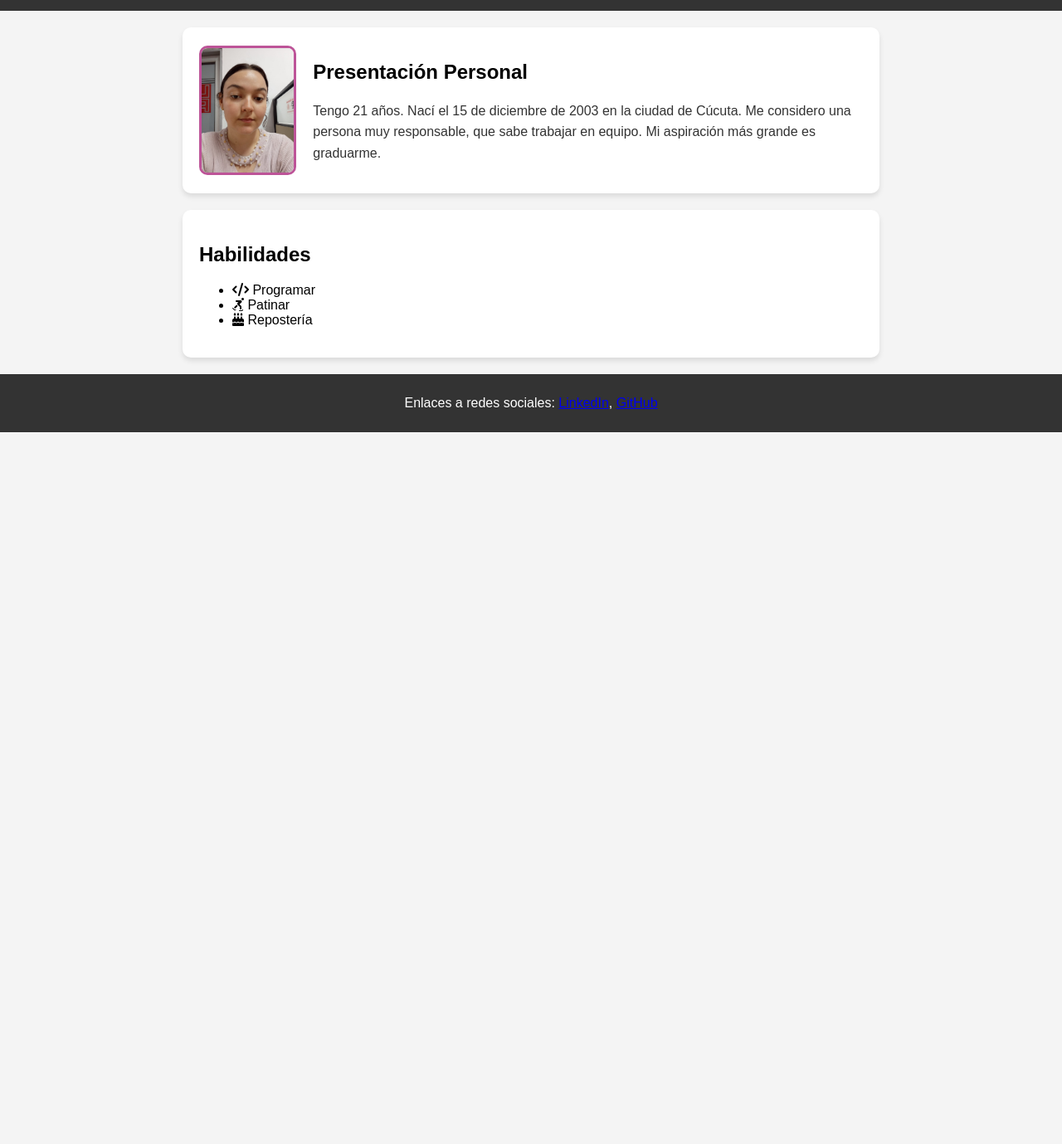
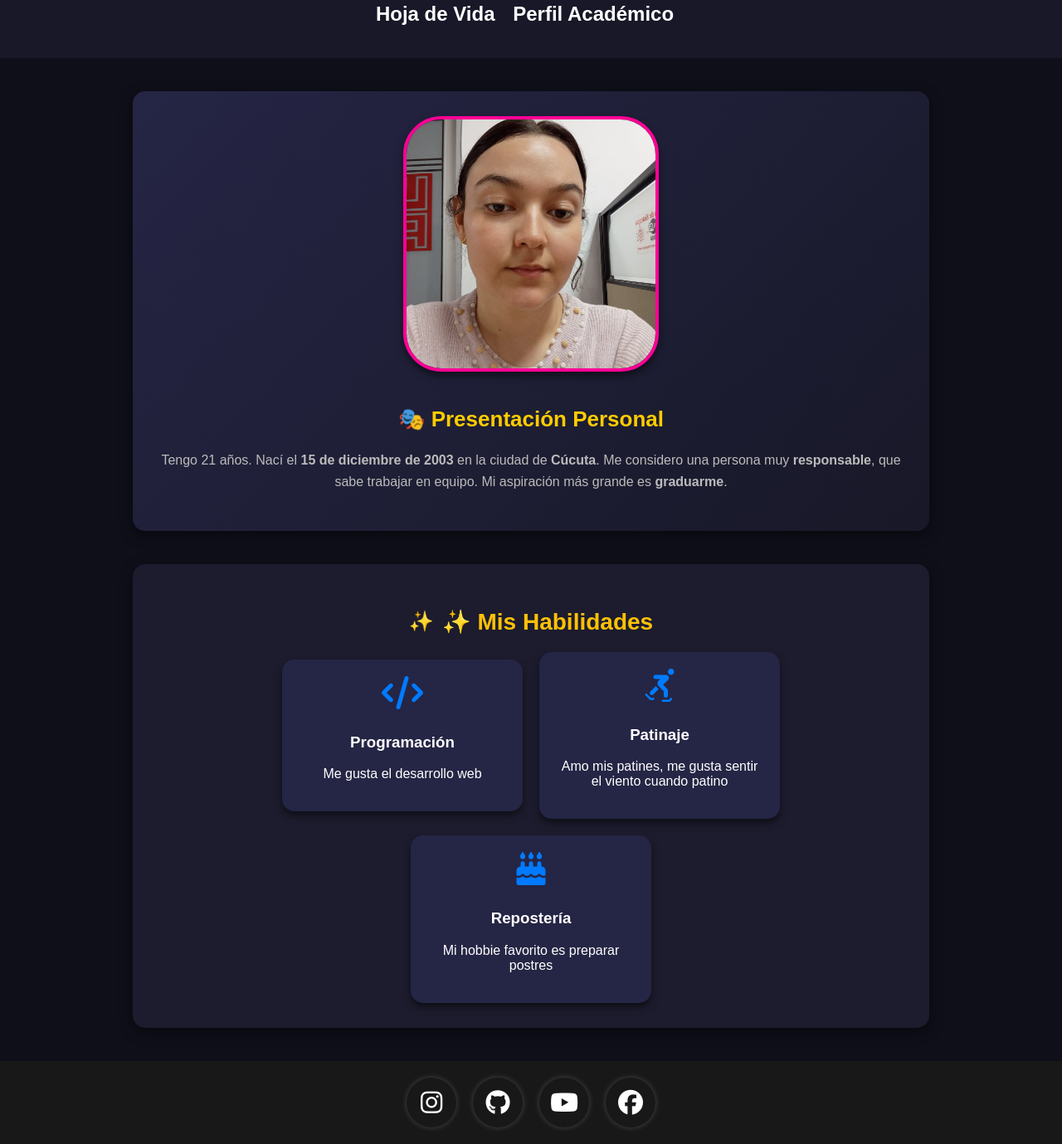
Before and after one commit to keyClosed/Mi-portafolio, a plain HTML site: page index.html in a window 1280 px wide. Shown: the part 131-1510 px from the top of the page at 83% size. Before the commit the page ends 800 px from the top, so only its background shows below. Drawn offline with Linux system fonts and the light colour scheme.

Commit message:
cambio de diseño

```diff
--- a/index.html
+++ b/index.html
@@ -19,24 +19,49 @@
     </header>
 
     <section class="presentacion">
-        <img src="img/Mi foto.jpeg" alt="Foto de perfil">
-        <div class="info">
-            <h2>Presentación Personal</h2>
-            <p>Tengo 21 años. Nací el 15 de diciembre de 2003 en la ciudad de Cúcuta. Me considero una persona muy responsable, que sabe trabajar en equipo. Mi aspiración más grande es graduarme.</p>
+        <div class="contenedor">
+            <img src="img/Mi foto.jpeg" alt="Foto de perfil" class="foto">
+            <div class="texto">
+                <h2>🎭 Presentación Personal</h2>
+                <p>
+                    Tengo 21 años. Nací el <b>15 de diciembre de 2003</b> en la ciudad de <b>Cúcuta</b>.
+                    Me considero una persona muy <b>responsable</b>, que sabe trabajar en equipo.
+                    Mi aspiración más grande es <b>graduarme</b>.
+                </p>
+            </div>
         </div>
     </section>
 
-    <section>
-        <h2>Habilidades</h2>
-        <ul>
-            <li><i class="fas fa-code"></i> Programar</li>
-            <li><i class="fas fa-skating"></i> Patinar</li>
-            <li><i class="fas fa-birthday-cake"></i> Repostería</li>
-        </ul>
+    <section class="habilidades">
+        <h2>✨ Mis Habilidades</h2>
+        <div class="contenedor">
+            <div class="card">
+                <i class="fas fa-code"></i>
+                <h3>Programación</h3>
+                <p>Me gusta el desarrollo web </p>
+            </div>
+            <div class="card">
+                <i class="fas fa-skating"></i>
+                <h3>Patinaje</h3>
+                <p>Amo mis patines, me gusta sentir el viento cuando patino</p>
+            </div>
+            <div class="card">
+                <i class="fas fa-birthday-cake"></i>
+                <h3>Repostería</h3>
+                <p>Mi hobbie favorito es preparar postres</p>
+            </div>
+        </div>
     </section>
 
+
     <footer>
-        <p>Enlaces a redes sociales: <a href="#">LinkedIn</a>, <a href="#">GitHub</a></p>
+        <div class="social-icons">
+            <a href="#" class="instagram"><i class="fab fa-instagram"></i></a>
+            <a href="#" class="github"><i class="fab fa-github"></i></a>
+            <a href="#" class="youtube"><i class="fab fa-youtube"></i></a>
+            <a href="#" class="facebook"><i class="fab fa-facebook"></i></a>
+        </div>
     </footer>
+
 </body>
 </html>
--- a/style.css
+++ b/style.css
@@ -1,22 +1,24 @@
-
 body {
-    font-family: Arial, sans-serif;
-    background-color: #f4f4f4;
+    font-family: 'Poppins', sans-serif;
+    background-color: #0f0f1a;
+    color: white;
     margin: 0;
     padding: 0;
 }
 
-
 header {
-    background-color: #333;
+    background-color: #181828;
     color: white;
     padding: 15px;
     text-align: center;
+    font-size: 24px;
+    font-weight: bold;
 }
 
 nav ul {
     list-style-type: none;
     padding: 0;
+    text-align: center;
 }
 
 nav ul li {
@@ -27,69 +29,217 @@ nav ul li {
 nav ul li a {
     color: white;
     text-decoration: none;
+    font-weight: bold;
 }
-
 
 section {
     margin: 20px auto;
     padding: 20px;
-    background-color: white;
+    background-color: #1c1c2e;
     border-radius: 10px;
-    box-shadow: 0px 4px 6px rgba(0, 0, 0, 0.1);
-    max-width: 800px;
+    box-shadow: 0px 4px 6px rgba(0, 0, 0, 0.5);
+    max-width: 900px;
+    text-align: center;
 }
 
+.presentacion {
+    background: linear-gradient(135deg, #252545, #181828);
+    padding: 30px;
+    border-radius: 15px;
+    box-shadow: 0px 5px 15px rgba(0, 0, 0, 0.5);
+    max-width: 900px;
+    margin: 40px auto;
+    text-align: center;
+}
 
-.presentacion {
+.contenedor {
     display: flex;
     align-items: center;
+    justify-content: center;
+    gap: 20px;
+    flex-wrap: wrap;
+}
+
+.foto {
+    width: 300px;
+    height: 300px;
+    border-radius: 15%;
+    object-fit: cover;
+    border: 4px solid #ff0095;
+    box-shadow: 0px 5px 10px rgba(0, 0, 0, 0.5);
+}
+
+.texto h2 {
+    font-size: 26px;
+    font-weight: bold;
+    color: #ffcc00;
+}
+
+.texto p {
+    font-size: 16px;
+    color: #bbb;
+    line-height: 1.6;
+}
+
+.habilidades {
+    max-width: 900px;
+    margin: 40px auto;
+    padding: 30px;
+    border-radius: 15px;
+    box-shadow: 0px 5px 15px rgba(0, 0, 0, 0.5);
+    background: #1c1c2e;
+    text-align: center;
+}
+
+.habilidades h2 {
+    font-size: 28px;
+    font-weight: bold;
+    color: #ffc107;
+    margin-bottom: 20px;
+    display: flex;
+    align-items: center;
+    justify-content: center;
+    gap: 10px;
+}
+
+.habilidades h2::before {
+    content: "✨";
+    font-size: 24px;
+}
+
+.card-container {
+    display: flex;
+    justify-content: center;
+    gap: 20px;
+    flex-wrap: wrap;
+}
+
+.card {
+    background: #252545;
+    color: #fff;
+    border-radius: 15px;
+    padding: 20px;
+    width: 250px;
+    text-align: center;
+    box-shadow: 0px 5px 10px rgba(0, 0, 0, 0.5);
+    transition: transform 0.3s ease, box-shadow 0.3s ease;
+}
+
+.card:hover {
+    transform: translateY(-10px);
+    box-shadow: 0px 8px 20px rgba(255, 255, 255, 0.3);
+}
+
+.card i {
+    font-size: 40px;
+    color: #007BFF;
+    margin-bottom: 10px;
+}
+
+footer {
+    background: #181818;
+    padding: 20px;
+    text-align: center;
+}
+
+.social-icons {
+    display: flex;
+    justify-content: center;
     gap: 20px;
 }
 
-.presentacion img {
-    width: 150px;
-    height: 150px;
-    object-fit: cover;
-    border-radius: 10px;
-    border: 3px solid #bd5498;
+.social-icons a {
+    font-size: 30px;
+    color: #ffffff;
+    text-decoration: none;
+    display: flex;
+    align-items: center;
+    justify-content: center;
+    width: 60px;
+    height: 60px;
+    border-radius: 50%;
+    transition: 0.3s ease-in-out;
+    box-shadow: 0px 0px 7px rgba(255, 255, 255, 0.2);
 }
 
+.instagram:hover {
+    box-shadow: 0px 0px 7px #ff0095 inset, 0px 0px 7px #ff0095;
+    color: #ff0095;
+}
 
+.github:hover {
+    box-shadow: 0px 0px 7px #ffffff inset, 0px 0px 7px #ffffff;
+    color: #ffffff;
+}
 
+.youtube:hover {
+    box-shadow: 0px 0px 7px #ff0000 inset, 0px 0px 7px #ff0000;
+    color: #ff0000;
+}
 
-.presentacion p {
-    font-size: 16px;
-    line-height: 1.6;
-    color: #333;
+.facebook:hover {
+    box-shadow: 0px 0px 7px #0679e6 inset, 0px 0px 7px #0679e6;
+    color: #0679e6;
 }
+
 
 
 table {
     width: 100%;
     border-collapse: collapse;
-    margin-bottom: 20px;
-}
-
-table, th, td {
-    border: 1px solid #ddd;
+    margin-top: 10px;
 }
 
 th, td {
+    border: 1px solid #ddd;
     padding: 10px;
-    text-align: left;
+    text-align: center;
 }
 
-
-video {
-    max-width: 100%;
-    height: auto;
-    border-radius: 5px;
+th {
+    background-color: #444;
+    color: white;
 }
 
+tr:nth-child(even) {
+    background-color: #2b2b2b;
+}
 
-footer {
+tr:hover {
+    background-color: #3d3d3d;
+    transition: 0.3s;
+}
+
+.conocimientos {
     text-align: center;
-    padding: 10px;
-    background-color: #333;
+}
+
+.skills-container {
+    display: flex;
+    justify-content: center;
+    flex-wrap: wrap;
+    gap: 15px;
+    margin-top: 10px;
+}
+
+.skill {
+    background: linear-gradient(135deg, #1e3c72, #2a5298); /* Azul oscuro */
     color: white;
+    font-size: 18px;
+    font-weight: bold;
+    padding: 12px 20px;
+    border-radius: 25px;
+    display: flex;
+    align-items: center;
+    gap: 8px;
+    transition: transform 0.3s ease, box-shadow 0.3s ease;
 }
+
+.skill i {
+    font-size: 22px;
+}
+
+.skill:hover {
+    transform: translateY(-5px);
+    box-shadow: 0 5px 15px rgba(46, 89, 146, 0.4);
+}
```
Also changed, not shown: academico.html (+31 -12 lines).
